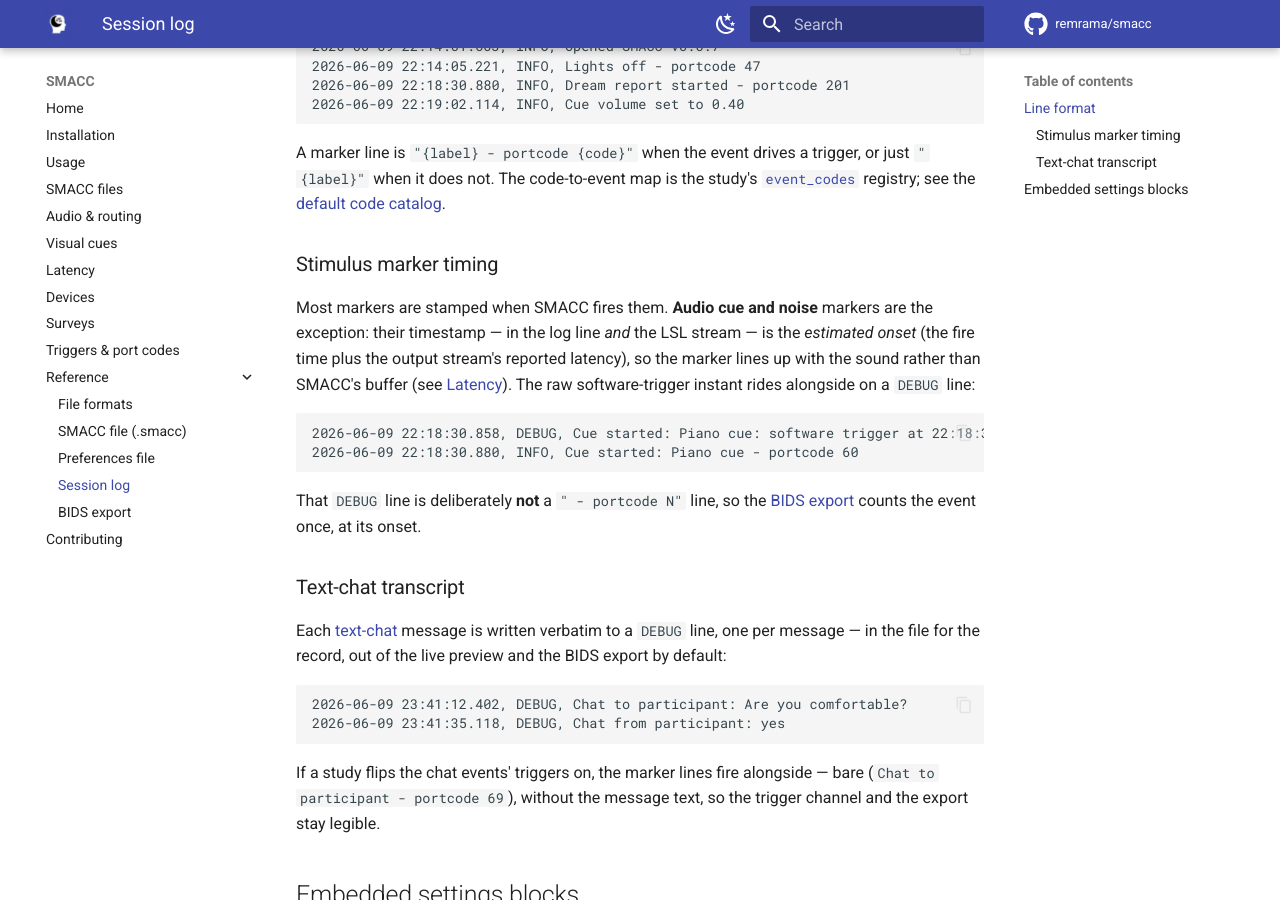
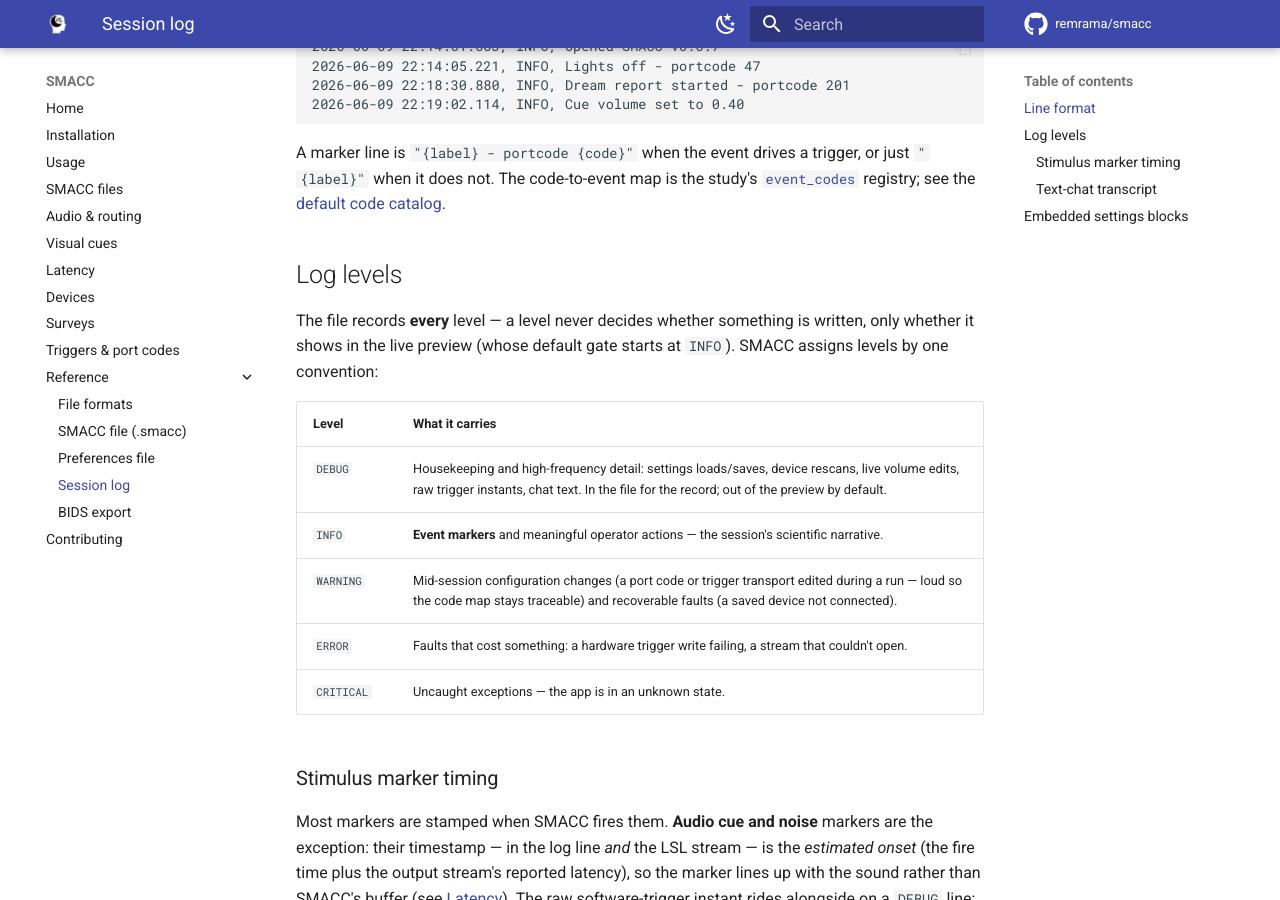
Before and after one commit to remrama/smacc, an MkDocs documentation site: the page built from docs/reference/session-log.md, in a window 1280 px wide and 900 px high, scrolled down 578 px. Built offline with MkDocs 1.6.1 and Material for MkDocs 9.7.7, drawn with Linux system fonts in a browser that asks for light colours; comment, search, counter and statistics services are not loaded; the version menu is left out.

Commit message:
docs: marker terminology glossary and log-level conventions (#133)

```diff
--- a/docs/reference/session-log.md
+++ b/docs/reference/session-log.md
@@ -31,6 +31,20 @@ A marker line is `"{label} - portcode {code}"` when the event drives a trigger,
 just `"{label}"` when it does not. The code-to-event map is the study's
 [`event_codes`](settings-file.md#event_codes) registry; see the
 [default code catalog](../triggers.md#default-event-codes).
+
+## Log levels
+
+The file records **every** level — a level never decides whether something is
+written, only whether it shows in the live preview (whose default gate starts at
+`INFO`). SMACC assigns levels by one convention:
+
+| Level | What it carries |
+|---|---|
+| `DEBUG` | Housekeeping and high-frequency detail: settings loads/saves, device rescans, live volume edits, raw trigger instants, chat text. In the file for the record; out of the preview by default. |
+| `INFO` | **Event markers** and meaningful operator actions — the session's scientific narrative. |
+| `WARNING` | Mid-session configuration changes (a port code or trigger transport edited during a run — loud so the code map stays traceable) and recoverable faults (a saved device not connected). |
+| `ERROR` | Faults that cost something: a hardware trigger write failing, a stream that couldn't open. |
+| `CRITICAL` | Uncaught exceptions — the app is in an unknown state. |
 
 ### Stimulus marker timing
 
--- a/docs/triggers.md
+++ b/docs/triggers.md
@@ -19,6 +19,21 @@ range follows from the hardware: a trigger is physically **eight on/off lines**
 bits), and the amplifier reads them as one byte. SMACC keeps every code inside 1–255
 for this reason. See [Configuring codes](usage.md#configuring-codes) for how to view
 and edit which event sends which code.
+
+## Terminology
+
+The words *event*, *marker*, *trigger*, and *port code* get used loosely in the
+field; SMACC uses each one for exactly one thing, in the UI, the docs, and the
+session log:
+
+| Term | Meaning in SMACC |
+|---|---|
+| **Event** | A named thing that can happen during a session — a cue started, REM observed, lights off. Each is an entry in the study's event registry, with a label and a port code. |
+| **Marker** | The durable record produced when an event fires. A marker is always a [log line](reference/session-log.md); if the event is routed to a transport, it also carries the port code there. |
+| **Port code** | The 8-bit number (**1–255**) identifying an event on the amplifier's trigger channel. Also called a *trigger code*. |
+| **Trigger** | The act of *sending* a port code over a transport. An event can be logged without being triggered. |
+| **Transport** | A path that carries the code to the recording: the **LSL** marker stream, or a hardware **TTL** line (serial trigger box / parallel port). |
+| **Log level** | The severity tag on a log line (`DEBUG`…`CRITICAL`). The log *file* records every level; levels only filter the live preview. See [log levels](reference/session-log.md#log-levels). |
 
 ## Default event codes
 
```
Also changed, not shown: docs/contributing.md (+9 -0 lines), 3 other files.
